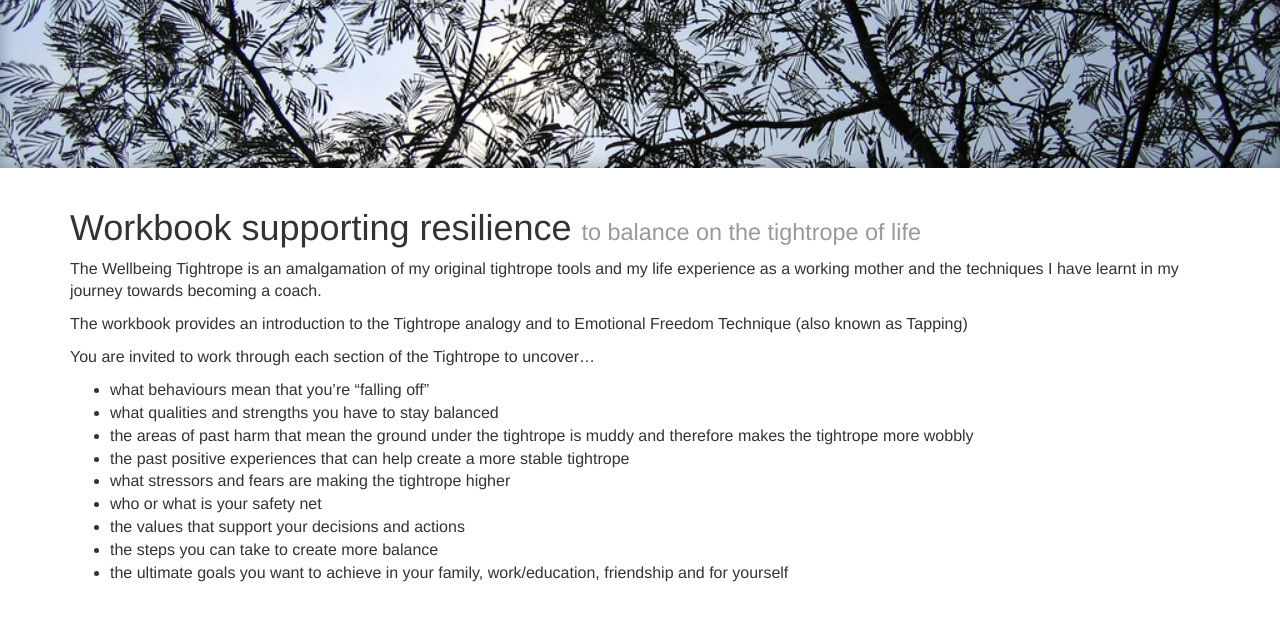
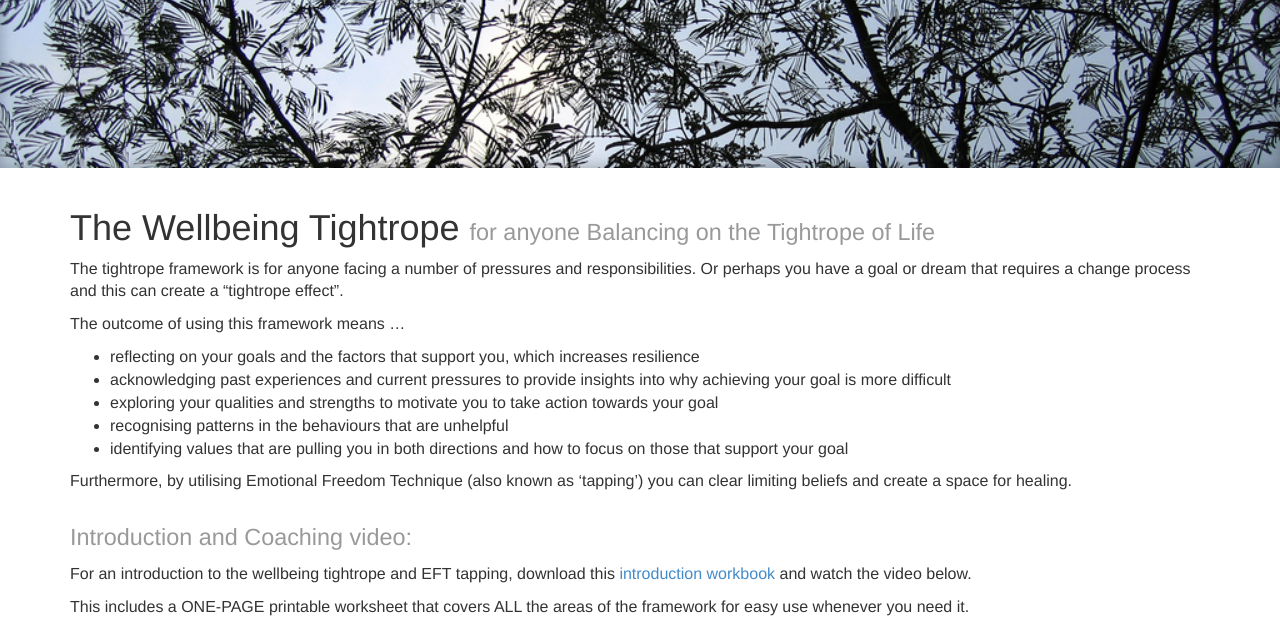
Before and after one commit to vlinderco/vlinderco.github.io, a Jekyll site: the page built from balancing life.md, in a window 1280 px wide and 1400 px high, scrolled down 202 px. Shown: the top 628 px of the window. Built offline with Jekyll 4.4.1, drawn with Linux system fonts in a browser that asks for light colours; nearby versions of some CDN libraries; some of the changed text lies outside the part shown; grey boxes are pictures that could not be loaded.

Commit message:
Update balancing life.md

```diff
--- a/balancing life.md
+++ b/balancing life.md
@@ -4,28 +4,67 @@ layout: page
 banner-image: tree-and-sky.jpg
 ---
 
-# Workbook supporting resilience <small>to balance on the tightrope of life</small>
+# The Wellbeing Tightrope <small>for anyone Balancing on the Tightrope of Life</small>
 
-The Wellbeing Tightrope is an amalgamation of my original tightrope tools and my life experience as a working mother and the techniques I have learnt in my journey towards becoming a coach.
+The tightrope framework is for anyone facing a number of pressures and responsibilities. Or perhaps you have a goal or dream that requires a change process and this can create a "tightrope effect".
 
-The workbook provides an introduction to the Tightrope analogy and to Emotional Freedom Technique (also known as Tapping)
+The outcome of using this framework means ...
+- reflecting on your goals and the factors that support you, which increases resilience
+- acknowledging past experiences and current pressures to provide insights into why achieving your goal is more difficult
+- exploring your qualities and strengths to motivate you to take action towards your goal
+- recognising patterns in the behaviours that are unhelpful
+- identifying values that are pulling you in both directions and how to focus on those that support your goal
 
-You are invited to work through each section of the Tightrope to uncover...
-- what behaviours mean that you're "falling off"
-- what qualities and strengths you have to stay balanced
-- the areas of past harm that mean the ground under the tightrope is muddy and therefore makes the tightrope more wobbly
-- the past positive experiences that can help create a more stable tightrope
-- what stressors and fears are making the tightrope higher
-- who or what is your safety net
-- the values that support your decisions and actions
-- the steps you can take to create more balance
-- the ultimate goals you want to achieve in your family, work/education, friendship and for yourself
+Furthermore, by utilising Emotional Freedom Technique (also known as 'tapping') you can clear limiting beliefs and create a space for healing.
 
-## [Download The Wellbeing Tightrope]
+# <small>Introduction and Coaching video:
+For an introduction to the wellbeing tightrope and EFT tapping, download this [introduction workbook] and watch the video below.
 
-For more information email: [roberta@vlinder.co.uk](mailto:info@vlinder.co.uk)
+This includes a ONE-PAGE printable worksheet that covers ALL the areas of the framework for easy use whenever you need it.
+<iframe width="560" height="315" src="https://www.youtube.com/embed/DgvZjwzypXg?si=1nXbwWWIK-0-jFDs" title="YouTube video player" frameborder="0" allow="accelerometer; autoplay; clipboard-write; encrypted-media; gyroscope; picture-in-picture; web-share" referrerpolicy="strict-origin-when-cross-origin" allowfullscreen></iframe>
 
-[download The Wellbeing Tightrope]: /downloads/balancinglife.pdf
+# <small>Emotional Freedom Technique (EFT)
+The Wellbeing version of the Tightrope includes Emotional Freedom Technique (EFT) practice. EFT was created by Gary Craig in the 1990s after working with Dr Roger Callahan, who created Thought Field Therapy. Gary describes EFT as a psychological version of accupuncture.
+
+EFT is also known as 'tapping' because it involves tapping with the finger tips on meridian points around the head, face and upper body to shift your energy system. The process involves talking through the problem until the energey around the problem shifts towrads release.
+
+Tapping can calm anxiety and stress and can address a range of physical and emotional health concerns.
+EFT is effective at addressing past traumas to support a journey toward recovery.
+
+An EFT tapping script is included for each chapter of the workbook, along with an image of where the tapping points are on the face and head.
+
+You can create your own scripts based on any problem or pressure you are facing - keep tapping until you feel a shift or release.
+
+This has been the magic wand for my wellbeing improvement journey!
+
+# Full workbook
+<small>The latest version was uploaded 2 May 26<small>
+
+# <small>Download [The Wellbeing Tightrope]
+
+If you are ready to dive in deeper then this full course workbook provides the following:
+- more reflective questions for each area of the framework
+- exercises that support a balanced approach across your life, as a parent/carer, person, professional or partner
+- tapping scripts for each area of the framework to support you to release overwhelm or tensions
+
+Tips and scripts are also shared on instagram
+- [@dr_roberta_evans]
+
+If you're interested in the development of the Tightrope Tool and to understand the research that supports the prompts and model, then visit the [Tightrope Tool] website and check out the [About] page.
+
+
+# <small> We are all on our own personal tightrope </small>
+
+For more information email: [info@vlinder.co.uk](mailto:info@vlinder.co.uk)
+
+[The Wellbeing Tightrope]: /downloads/WellbeingTightrope.pdf
+[introduction workbook]: /downloads/balancinglife.pdf
+[Circus Act]: /downloads/Circus%20Act%20-%202012.pdf
+[thetightropeframework.com]: https://thetightropeframework.com
+[Tightrope Tool}: https://thetightropetool.com
+[About]: https://www.tightropetool.com/about
+[@the_tightrope_framework]: https://www.instagram.com/the_tightrope_framework?rpxt=ZXBoZzh6NWE3MHpl&utm_source=qr
+[@dr_roberta_evans]: https://www.instagram.com/dr_roberta_evans?obrf=a3N4Z2VhODZxajA5&utm_source=qr
 
 > "There is nothing in a caterpillar that tells you it's going to be a butterfly."
 > <small>Richard Buckminster Fuller</small>
```
